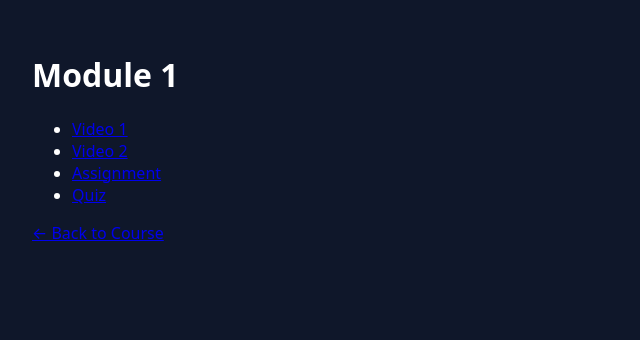
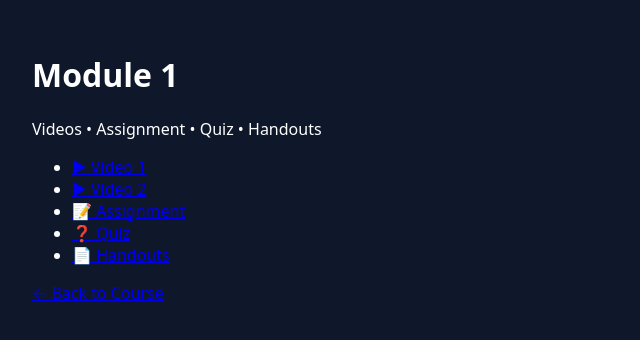
Before and after one commit to Scaleshiftlabs/scaleshift-learn, a React (Vite) app: page /course/module/1 in a window 1280 px wide. Shown: the top 340 px of the page, without its empty margins (0-640 px from the left). Built offline with nearby package versions, Linux system fonts and the light colour scheme; no server answers.

Commit message:
content: add module 1 handouts page

```diff
--- a/src/App.jsx
+++ b/src/App.jsx
@@ -5,16 +5,17 @@ import Module from "./pages/course/modules/Module";
 import Video from "./pages/course/modules/Video";
 import Assignment from "./pages/course/modules/Assignment";
 import Quiz from "./pages/course/modules/Quiz";
+import Handouts from "./pages/course/modules/Handouts";
 
 export default function App() {
   return (
     <Routes>
       <Route path="/course" element={<CourseHome />} />
-
       <Route path="/course/module/:id" element={<Module />} />
       <Route path="/course/module/:id/video/:vid" element={<Video />} />
       <Route path="/course/module/:id/assignment" element={<Assignment />} />
       <Route path="/course/module/:id/quiz" element={<Quiz />} />
+      <Route path="/course/module/:id/handouts" element={<Handouts />} />
     </Routes>
   );
 }
--- /dev/null
+++ b/src/pages/course/modules/Handouts.jsx
@@ -0,0 +1,51 @@
+import { useParams, Link } from "react-router-dom";
+
+const HANDOUTS = {
+  1: {
+    title: "Digital Marketing Basics — Handouts",
+    files: [
+      {
+        name: "What is Digital Marketing (PDF)",
+        url: "/handouts/module1-digital-marketing-basics.pdf"
+      },
+      {
+        name: "Key Terms Explained (PDF)",
+        url: "/handouts/module1-key-terms.pdf"
+      }
+    ]
+  }
+};
+
+export default function Handouts() {
+  const { id } = useParams();
+  const data = HANDOUTS[id];
+
+  if (!data) {
+    return (
+      <div style={{ padding: 32, color: "white" }}>
+        <p>No handouts available for this module.</p>
+        <Link to={`/course/module/${id}`}>← Back to Module</Link>
+      </div>
+    );
+  }
+
+  return (
+    <div style={{ padding: 32, color: "white", maxWidth: 900 }}>
+      <h1>{data.title}</h1>
+
+      <ul style={{ marginTop: 24 }}>
+        {data.files.map((f, i) => (
+          <li key={i} style={{ marginBottom: 8 }}>
+            <a href={f.url} style={{ color: "#38bdf8" }} download>
+              ⬇ {f.name}
+            </a>
+          </li>
+        ))}
+      </ul>
+
+      <div style={{ marginTop: 40 }}>
+        <Link to={`/course/module/${id}`}>← Back to Module</Link>
+      </div>
+    </div>
+  );
+}
--- a/src/pages/course/modules/Module.jsx
+++ b/src/pages/course/modules/Module.jsx
@@ -6,12 +6,14 @@ export default function Module() {
   return (
     <div style={{ padding: 32, color: "white" }}>
       <h1>Module {id}</h1>
+      <p>Videos • Assignment • Quiz • Handouts</p>
 
       <ul>
-        <li><Link to={`/course/module/${id}/video/1`}>Video 1</Link></li>
-        <li><Link to={`/course/module/${id}/video/2`}>Video 2</Link></li>
-        <li><Link to={`/course/module/${id}/assignment`}>Assignment</Link></li>
-        <li><Link to={`/course/module/${id}/quiz`}>Quiz</Link></li>
+        <li><Link to={`/course/module/${id}/video/1`}>▶ Video 1</Link></li>
+        <li><Link to={`/course/module/${id}/video/2`}>▶ Video 2</Link></li>
+        <li><Link to={`/course/module/${id}/assignment`}>📝 Assignment</Link></li>
+        <li><Link to={`/course/module/${id}/quiz`}>❓ Quiz</Link></li>
+        <li><Link to={`/course/module/${id}/handouts`}>📄 Handouts</Link></li>
       </ul>
 
       <p><Link to="/course">← Back to Course</Link></p>
```
